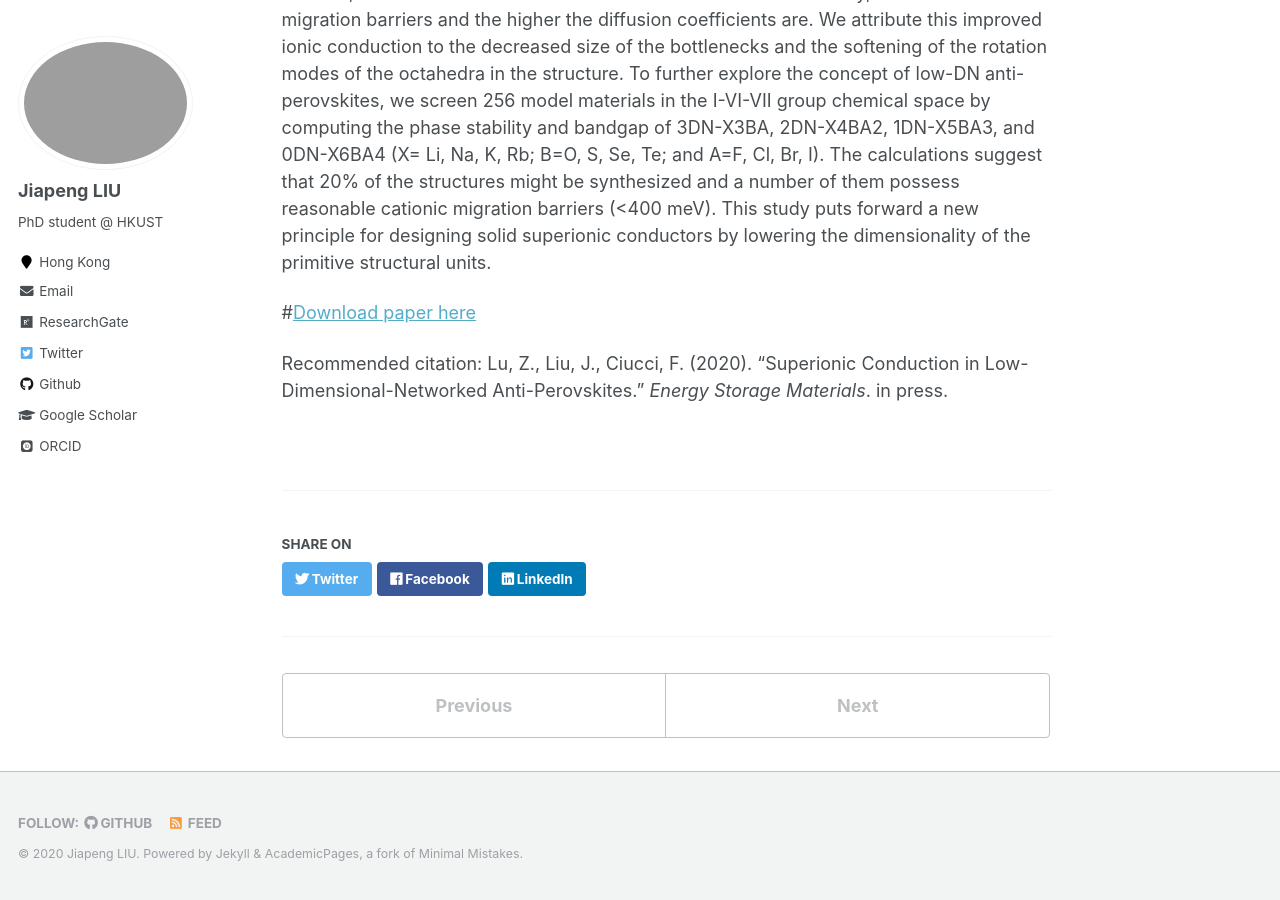
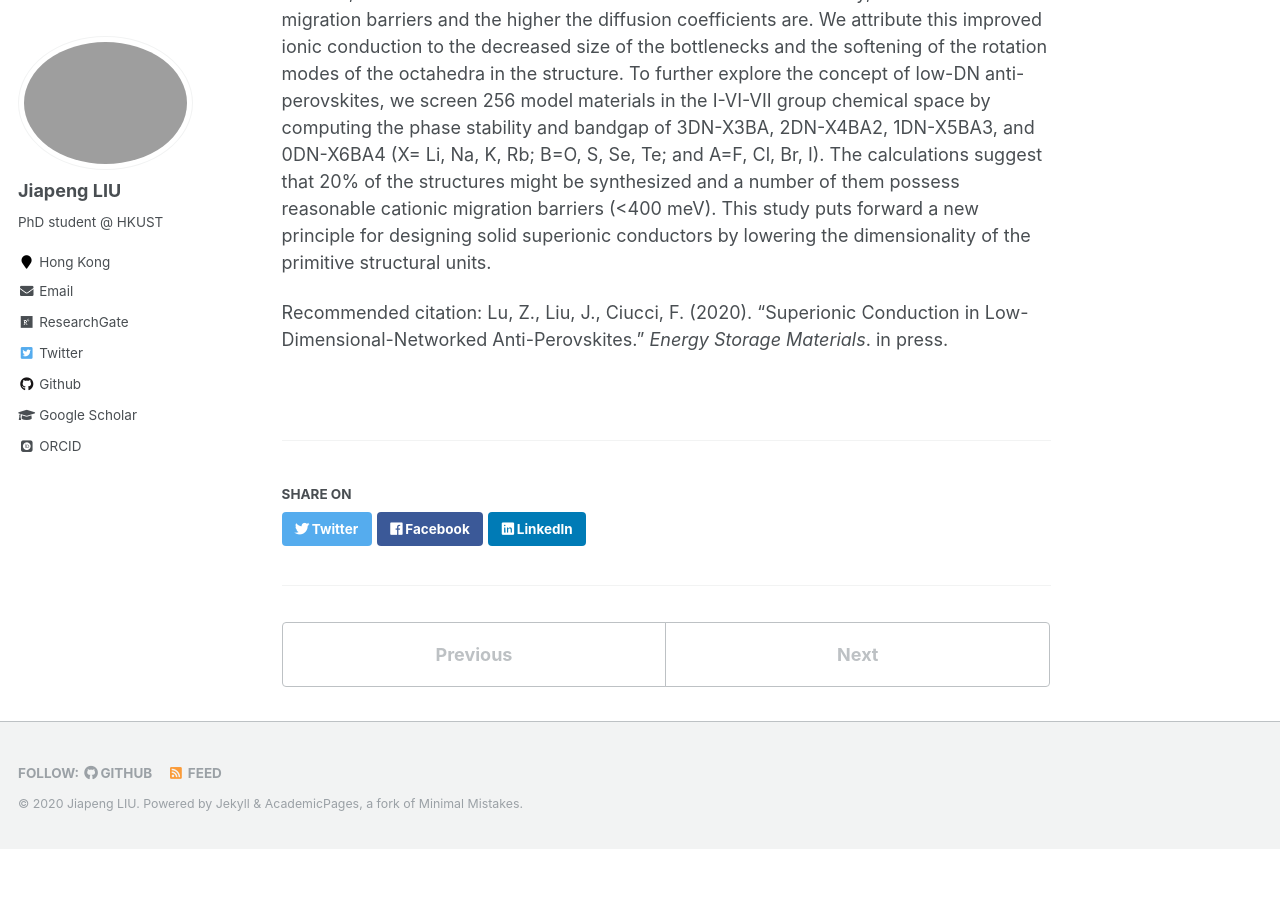
Before and after one commit to jiapeng-liu/jiapeng-liu.github.io, a Jekyll site: the page built from _publications/2020-low-DN-ENSM.md, in a window 1280 px wide and 900 px high, scrolled down 557 px. Built offline with Jekyll 4.4.1, drawn with Linux system fonts in a browser that asks for light colours; some web fonts are replaced; after the commit the page ends 1406 px from its top, so only the background shows below that.

Commit message:
update publication

```diff
--- a/_publications/2020-low-DN-ENSM.md
+++ b/_publications/2020-low-DN-ENSM.md
@@ -10,6 +10,4 @@ citation: 'Ziheng Lu, Jiapeng Liu, Francesco Ciucci. (2020). &quot;Superionic Co
 ---
 Fast cationic conduction is necessary for a number of solid-state technologies and is particularly critical for solid-state batteries as solid electrolytes are typically poor conductors. This article illustrates the concept of low-dimensional networked (low-DN) anti-perovskite via first-principles computations and shows that superionicity (i.e. the conductivity is above 1 mS cm-1 at room temperature) can be achieved by lowering the dimensionality of the connected octahedra of the anti-perovskite. In particular, we use the Li-O-Cl model system and study the diffusion of Li in 3DN-Li3OCl, 2DN-Li4OCl2, 1DN-Li5OCl3, and 0DN-Li6OCl4. We find that the lower the dimensionality, the lower the Li migration barriers and the higher the diffusion coefficients are. We attribute this improved ionic conduction to the decreased size of the bottlenecks and the softening of the rotation modes of the octahedra in the structure. To further explore the concept of low-DN anti-perovskites, we screen 256 model materials in the I-VI-VII group chemical space by computing the phase stability and bandgap of 3DN-X3BA, 2DN-X4BA2, 1DN-X5BA3, and 0DN-X6BA4 (X= Li, Na, K, Rb; B=O, S, Se, Te; and A=F, Cl, Br, I). The calculations suggest that 20% of the structures might be synthesized and a number of them possess reasonable cationic migration barriers (<400 meV). This study puts forward a new principle for designing solid superionic conductors by lowering the dimensionality of the primitive structural units.
 
-#[Download paper here](http://jiapeng-liu.github.io/files/JX-Wu_2019_Electrolyte_ENSM.pdf)
-
 Recommended citation: Lu, Z., Liu, J., Ciucci, F. (2020). "Superionic Conduction in Low-Dimensional-Networked Anti-Perovskites." <i>Energy Storage Materials</i>. in press.
```
